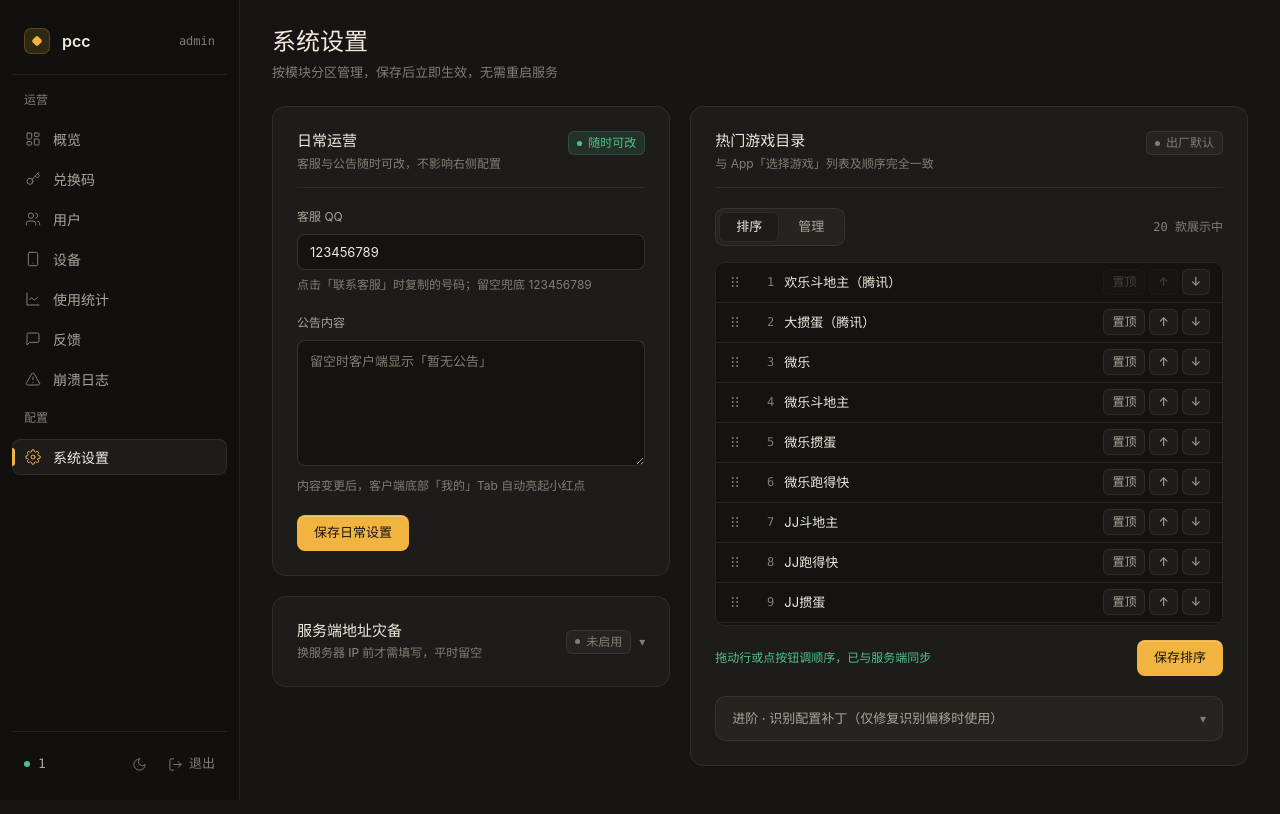
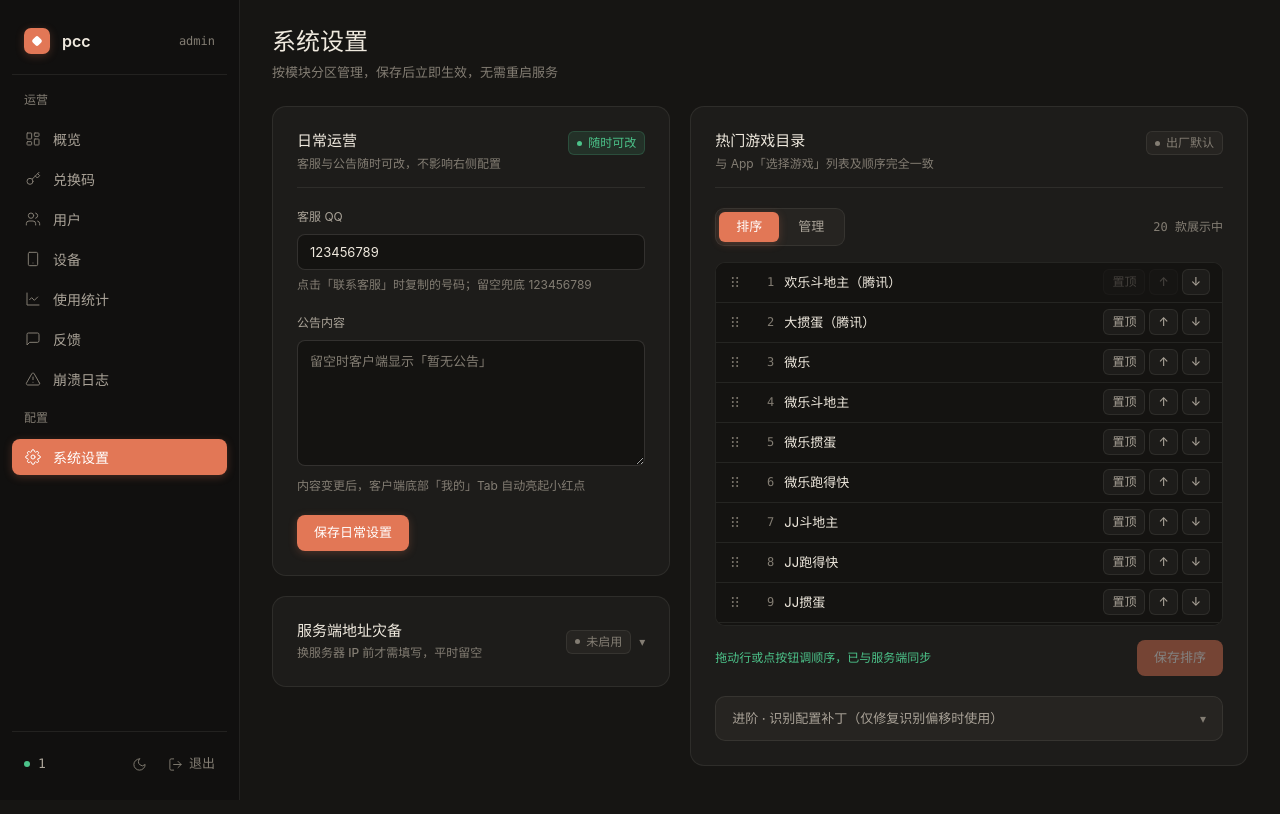
Before and after one commit to markadc/aa-server, a FastAPI app: page /admin/settings in a window 1280 px wide. Run offline with FastAPI, Linux system fonts and the light colour scheme; the visitor is signed in with stand-in values (Sample User, id 1).

Commit message:
admin ui: unify coral orange #E27756 theme with full-accent sidebar, tabs, and filter buttons

```diff
--- a/app/templates/base.html
+++ b/app/templates/base.html
@@ -23,9 +23,9 @@
     --input-bg: #141311;
     --input-border: rgba(239, 233, 222, 0.14);
     --btn-hover: #2f2d29;
-    --btn-primary-bg: #f2b441;
-    --btn-primary-fg: #18140c;
-    --btn-primary-hover: #f7c564;
+    --btn-primary-bg: #e27756;
+    --btn-primary-fg: #ffffff;
+    --btn-primary-hover: #ea8869;
     --th-bg: rgba(255, 255, 255, 0.018);
     --tr-hover: rgba(255, 255, 255, 0.028);
     --card-shadow: none;
@@ -34,9 +34,10 @@
     --fg: #efe9de;
     --fg-2: #aaa398;
     --fg-3: #837d73;
-    --accent: #f2b441;
-    --accent-soft: rgba(242, 180, 65, 0.14);
-    --accent-ring: rgba(242, 180, 65, 0.22);
+    --accent: #e27756;
+    --accent-soft: rgba(226, 119, 86, 0.16);
+    --accent-ring: rgba(226, 119, 86, 0.28);
+    --accent-shadow: 0 2px 8px rgba(226, 119, 86, 0.26);
     --ok: #4cc38a;
     --ok-soft: rgba(76, 195, 138, 0.13);
     --danger: #e5484d;
@@ -57,9 +58,9 @@
     --input-bg: #ffffff;
     --input-border: rgba(28, 25, 21, 0.14);
     --btn-hover: #eae7df;
-    --btn-primary-bg: #d9580e;
+    --btn-primary-bg: #e27756;
     --btn-primary-fg: #ffffff;
-    --btn-primary-hover: #c24b0a;
+    --btn-primary-hover: #cf6342;
     --th-bg: #faf9f6;
     --tr-hover: #faf8f4;
     --card-shadow: 0 1px 2px rgba(28, 25, 21, 0.04), 0 4px 12px rgba(28, 25, 21, 0.025);
@@ -68,9 +69,10 @@
     --fg: #1c1917;
     --fg-2: #57534e;
     --fg-3: #78716c;
-    --accent: #d9580e;
-    --accent-soft: rgba(217, 88, 14, 0.10);
-    --accent-ring: rgba(217, 88, 14, 0.18);
+    --accent: #e27756;
+    --accent-soft: rgba(226, 119, 86, 0.13);
+    --accent-ring: rgba(226, 119, 86, 0.24);
+    --accent-shadow: 0 2px 8px rgba(226, 119, 86, 0.28);
     --ok: #15803d;
     --ok-soft: rgba(21, 128, 61, 0.10);
     --danger: #dc2626;
@@ -147,8 +149,9 @@
     width: 26px;
     height: 26px;
     border-radius: 7px;
-    background: var(--accent-soft);
-    border: 1px solid var(--accent-ring);
+    background: var(--accent);
+    border: 1px solid transparent;
+    box-shadow: var(--accent-shadow);
     display: grid;
     place-items: center;
     flex-shrink: 0;
@@ -158,7 +161,7 @@
     width: 8px;
     height: 8px;
     border-radius: 2px;
-    background: var(--accent);
+    background: #ffffff;
     transform: rotate(45deg);
   }
 
@@ -216,36 +219,31 @@
   }
 
   .nav-item:hover {
-    background: var(--hover);
-    color: var(--fg);
+    background: var(--accent-soft);
+    color: var(--accent);
   }
 
   .nav-item:hover svg {
-    color: var(--fg-2);
+    color: var(--accent);
   }
 
   .nav-item.on {
     position: relative;
-    background: var(--surface);
-    color: var(--fg);
+    background: var(--btn-primary-bg);
+    color: var(--btn-primary-fg);
     font-weight: 500;
-    border-color: var(--hairline);
-    box-shadow: var(--card-shadow);
-  }
-
-  .nav-item.on::before {
-    content: "";
-    position: absolute;
-    left: -1px;
-    top: 8px;
-    bottom: 8px;
-    width: 3px;
-    border-radius: 0 3px 3px 0;
-    background: var(--accent);
-  }
-
-  .nav-item.on svg {
-    color: var(--accent);
+    border-color: transparent;
+    box-shadow: var(--accent-shadow);
+  }
+
+  .nav-item.on:hover {
+    background: var(--btn-primary-hover);
+    color: var(--btn-primary-fg);
+  }
+
+  .nav-item.on svg,
+  .nav-item.on:hover svg {
+    color: var(--btn-primary-fg);
   }
 
   .sidebar-foot {
@@ -567,11 +565,18 @@
     background: var(--btn-primary-bg);
     color: var(--btn-primary-fg);
     border-color: transparent;
-    box-shadow: inset 0 1px 0 rgba(255, 255, 255, 0.2);
-  }
-
-  button.primary:hover {
+    box-shadow: var(--accent-shadow);
+  }
+
+  button.primary:hover:not(:disabled) {
     background: var(--btn-primary-hover);
+  }
+
+  button.primary:disabled {
+    opacity: 0.45;
+    cursor: not-allowed;
+    box-shadow: none;
+    transform: none;
   }
 
   button.ghost {
@@ -736,7 +741,7 @@
   .t-warn {
     background: var(--accent-soft);
     color: var(--accent);
-    border-color: rgba(242, 180, 65, 0.22);
+    border-color: var(--accent-ring);
   }
 
   /* Notices & Empty & Pager */
@@ -800,8 +805,9 @@
   }
 
   .pager a:hover {
-    background: var(--raised);
-    color: var(--fg);
+    background: var(--btn-primary-bg);
+    border-color: transparent;
+    color: var(--btn-primary-fg);
   }
 
   /* Login page */
@@ -1168,14 +1174,20 @@
   }
 
   .seg-tab:hover {
-    color: var(--fg);
+    background: var(--accent-soft);
+    color: var(--accent);
   }
 
   .seg-tab.active {
-    background: var(--surface);
-    color: var(--fg);
-    border-color: var(--hairline);
-    box-shadow: 0 1px 2px rgba(28, 25, 21, 0.08);
+    background: var(--btn-primary-bg);
+    color: var(--btn-primary-fg);
+    border-color: transparent;
+    box-shadow: var(--accent-shadow);
+  }
+
+  .seg-tab.active:hover {
+    background: var(--btn-primary-hover);
+    color: var(--btn-primary-fg);
   }
 
   .gc-count-pill {
--- a/app/templates/crashes.html
+++ b/app/templates/crashes.html
@@ -15,7 +15,7 @@
 
 <form class="toolbar" method="get" action="/admin/crashes">
   <input name="q" value="{{ q }}" placeholder="搜索账号、机型、版本、游戏或报错信息" style="width:320px">
-  <button type="submit">搜索</button>
+  <button class="primary" type="submit">搜索</button>
 </form>
 
 <div class="table-wrap">
--- a/app/templates/devices.html
+++ b/app/templates/devices.html
@@ -10,7 +10,7 @@
 
 <form class="toolbar" method="get" action="/admin/devices">
   <input name="q" value="{{ q }}" placeholder="搜索 install_id、android_id、机型或版本" style="width:320px">
-  <button type="submit">筛选</button>
+  <button class="primary" type="submit">筛选</button>
   {% if q %}<a class="btn" href="/admin/devices">重置</a>{% endif %}
 </form>
 
--- a/app/templates/feedbacks.html
+++ b/app/templates/feedbacks.html
@@ -15,7 +15,7 @@
     <option value="open" {{ 'selected' if status == 'open' else '' }}>待处理</option>
     <option value="resolved" {{ 'selected' if status == 'resolved' else '' }}>已处理</option>
   </select>
-  <button type="submit">筛选</button>
+  <button class="primary" type="submit">筛选</button>
 </form>
 
 <div class="table-wrap">
--- a/app/templates/keys.html
+++ b/app/templates/keys.html
@@ -38,7 +38,7 @@
     <option value="used" {{ 'selected' if status == 'used' else '' }}>已使用</option>
     <option value="revoked" {{ 'selected' if status == 'revoked' else '' }}>已作废</option>
   </select>
-  <button type="submit">筛选</button>
+  <button class="primary" type="submit">筛选</button>
 </form>
 
 <div class="table-wrap">
--- a/app/templates/usage.html
+++ b/app/templates/usage.html
@@ -39,7 +39,7 @@
     <option value="{{ g }}" {{ 'selected' if game == g else '' }}>{{ g }}</option>
     {% endfor %}
   </select>
-  <button type="submit">筛选</button>
+  <button class="primary" type="submit">筛选</button>
   {% if q or game %}<a class="btn" href="/admin/usage">重置</a>{% endif %}
 </form>
 
--- a/app/templates/users.html
+++ b/app/templates/users.html
@@ -10,7 +10,7 @@
 
 <form class="toolbar" method="get" action="/admin/users">
   <input name="q" value="{{ q }}" placeholder="搜索账号、备注、手机号、android_id 或机型" style="width:320px">
-  <button type="submit">筛选</button>
+  <button class="primary" type="submit">筛选</button>
   {% if q %}<a class="btn" href="/admin/users">重置</a>{% endif %}
 </form>
 
```
